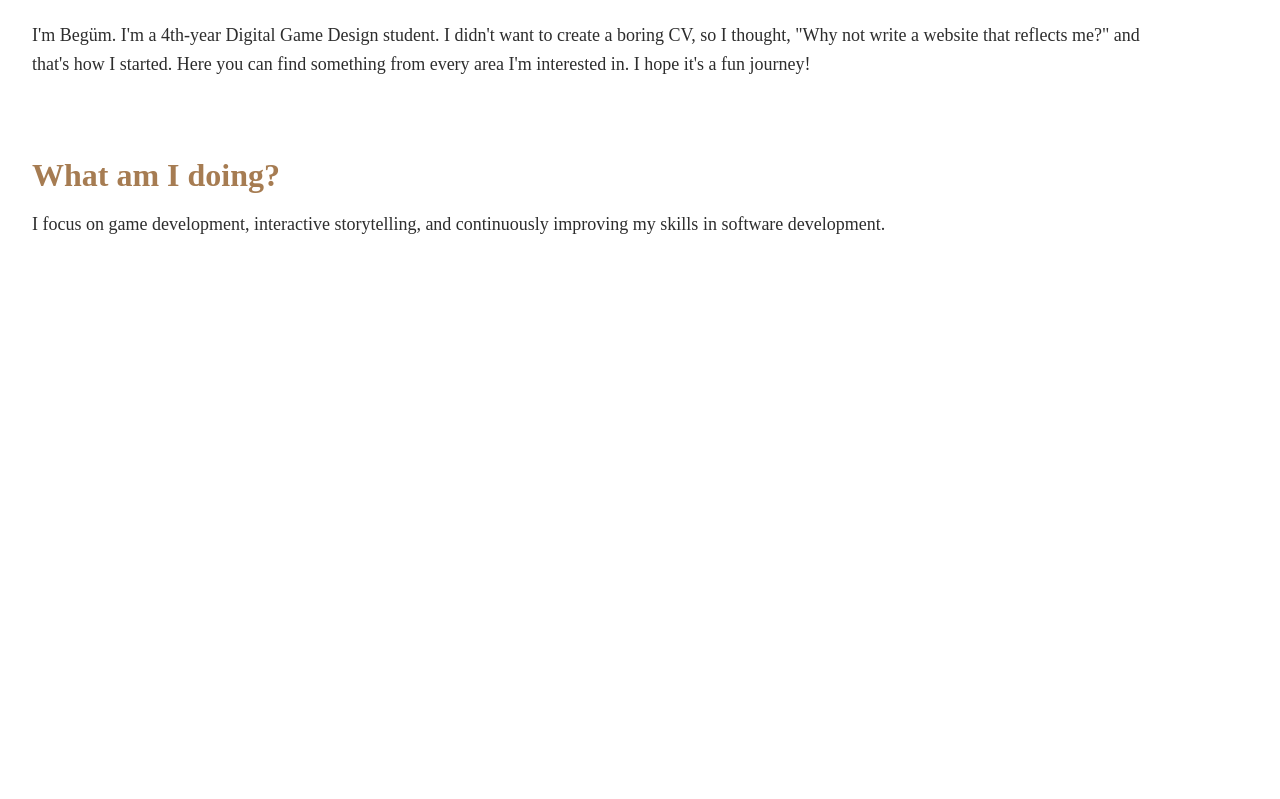
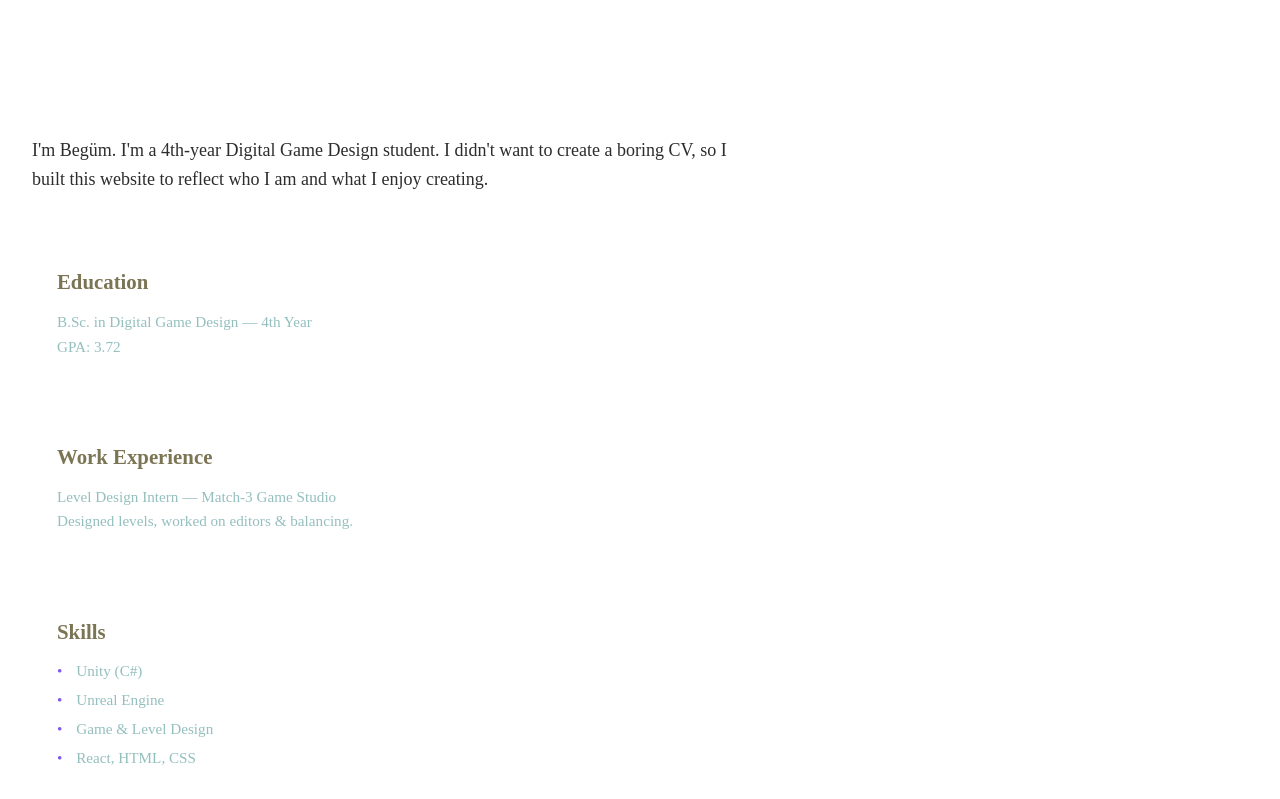
Before and after one commit to begumdonmez/my-portfolio, a React (Vite) app: page / in a window 1280 px wide. Shown: the part 261-1060 px from the top of the page. Before the commit the page ends 800 px from the top, so only its background shows below. Built offline with nearby package versions, Linux system fonts and the light colour scheme; a web font is replaced by a local one.

Commit message:
magic text

```diff
--- /dev/null
+++ b/src/components/MagicText.css
@@ -0,0 +1,30 @@
+.spell-text {
+    font-size: 2.5rem;
+    font-weight: 600;
+    margin-bottom: 24px;
+}
+
+.spell-text span {
+    display: inline-block;
+    opacity: 0;
+    transform: scale(0.5);
+    animation: spellReveal 0.6s forwards;
+    color: #F6AE2D;
+}
+
+@keyframes spellReveal {
+    0% {
+        opacity: 0;
+        transform: scale(0.3);
+        background: transparent;
+    }
+    60% {
+        opacity: 1;
+        transform: scale(1.3);
+        background: rgba(246, 174, 45, 0.35);
+    }
+    100% {
+        transform: scale(1);
+        background: transparent;
+    }
+}
--- /dev/null
+++ b/src/components/MagicText.jsx
@@ -0,0 +1,18 @@
+import "./MagicText.css";
+
+function MagicText({ text }) {
+    return (
+        <h2 className="spell-text">
+            {text.split("").map((char, index) => (
+                <span
+                    key={index}
+                    style={{ animationDelay: `${index * 0.05}s` }}
+                >
+                    {char === " " ? "\u00A0" : char}
+                </span>
+            ))}
+        </h2>
+    );
+}
+
+export default MagicText;
--- /dev/null
+++ b/src/components/WhatAmIDoing.css
@@ -0,0 +1,105 @@
+/* Genel bölüm */
+.home-section {
+    margin-top: 4rem;
+}
+
+/* Intro paragraf (üst açıklama) */
+.intro-text {
+    max-width: 700px;
+    margin-bottom: 3rem;
+    color: #94BFBE;
+    line-height: 1.6;
+    font-size: 1rem;
+}
+
+/* Alt başlık blokları (kartlar) */
+.doing-section {
+    margin-bottom: 2rem;
+    padding: 1.5rem;
+    border-radius: 12px;
+    background: rgba(255, 255, 255, 0.03);
+    border: 1px solid rgba(255, 255, 255, 0.08);
+
+    /* giriş animasyonu */
+    opacity: 0;
+    transform: translateY(20px);
+    animation: fadeUp 0.6s ease forwards;
+
+    transition: transform 0.3s ease, box-shadow 0.3s ease;
+}
+
+/* Kartlar sırayla gelsin */
+.doing-section:nth-child(3) { animation-delay: 0.1s; }
+.doing-section:nth-child(4) { animation-delay: 0.2s; }
+.doing-section:nth-child(5) { animation-delay: 0.3s; }
+.doing-section:nth-child(6) { animation-delay: 0.4s; }
+.doing-section:nth-child(7) { animation-delay: 0.5s; }
+
+@keyframes fadeUp {
+    to {
+        opacity: 1;
+        transform: translateY(0);
+    }
+}
+
+/* Hover efekti (magic glow) */
+.doing-section:hover {
+    transform: translateY(-6px);
+    box-shadow:
+            0 10px 30px rgba(0, 0, 0, 0.15),
+            0 0 20px rgba(127, 90, 240, 0.25);
+}
+
+/* Alt başlıklar (Education, Skills vs.) */
+.doing-section h2 {
+    margin-bottom: 0.8rem;
+    font-size: 1.3rem;
+    color: #7B7554;
+}
+
+/* Metinler */
+.doing-section p {
+    color: #94BFBE;
+    line-height: 1.6;
+    font-size: 0.95rem;
+}
+
+/* Skills listesi */
+.doing-section ul {
+    list-style: none;
+    padding: 0;
+    margin: 0;
+}
+
+.doing-section li {
+    margin-bottom: 0.4rem;
+    color: #94BFBE;
+    font-size: 0.95rem;
+    position: relative;
+    padding-left: 1.2rem;
+
+    transition: transform 0.2s ease, color 0.2s ease;
+}
+
+.doing-section li::before {
+    content: "•";
+    position: absolute;
+    left: 0;
+    color: #7f5af0;
+}
+
+.doing-section li:hover {
+    transform: translateX(6px);
+    color: #ffffff;
+}
+
+/* Responsive */
+@media (max-width: 768px) {
+    .doing-section {
+        padding: 1.2rem;
+    }
+
+    .doing-section h2 {
+        font-size: 1.15rem;
+    }
+}
--- /dev/null
+++ b/src/components/WhatAmIDoing.jsx
@@ -0,0 +1,56 @@
+import "./WhatAmIDoing.css";
+import MagicText from "./MagicText";
+
+function WhatAmIDoing() {
+    return (
+        <section className="home-section what-i-do">
+
+            <MagicText text="What am I doing?" />
+
+            <p className="intro-text">
+                I'm Begüm. I'm a 4th-year Digital Game Design student.
+                I didn't want to create a boring CV, so I built this website
+                to reflect who I am and what I enjoy creating.
+            </p>
+
+            <div className="doing-section">
+                <h2>Education</h2>
+                <p>
+                    B.Sc. in Digital Game Design — 4th Year<br />
+                    GPA: 3.72
+                </p>
+            </div>
+
+            <div className="doing-section">
+                <h2>Work Experience</h2>
+                <p>
+                    Level Design Intern — Match-3 Game Studio<br />
+                    Designed levels, worked on editors & balancing.
+                </p>
+            </div>
+
+            <div className="doing-section">
+                <h2>Skills</h2>
+                <ul>
+                    <li>Unity (C#)</li>
+                    <li>Unreal Engine</li>
+                    <li>Game & Level Design</li>
+                    <li>React, HTML, CSS</li>
+                </ul>
+            </div>
+
+            <div className="doing-section">
+                <h2>Volunteering</h2>
+                <p>Game jams & community-based projects.</p>
+            </div>
+
+            <div className="doing-section">
+                <h2>Honors & Awards</h2>
+                <p>Dean’s Honor List, Academic Excellence Award</p>
+            </div>
+
+        </section>
+    );
+}
+
+export default WhatAmIDoing;
--- a/src/pages/Home.css
+++ b/src/pages/Home.css
@@ -1,6 +1,6 @@
 .home {
     width: 100%;
-    padding-top: 10px;
+    padding-top: 60px;
 }
 
 .home-content {
--- a/src/pages/Home.jsx
+++ b/src/pages/Home.jsx
@@ -1,23 +1,22 @@
 import "./Home.css";
+import WhatAmIDoing from "../components/WhatAmIDoing";
 
 function Home() {
     return (
         <div className="home">
             <div className="home-content">
+
                 <section className="home-section">
                     <h1>Who am I?</h1>
                     <p>
-                        I'm Begüm. I'm a 4th-year Digital Game Design student. I didn't want to create a boring CV, so I thought, "Why not write a website that reflects me?" and that's how I started. Here you can find something from every area I'm interested in. I hope it's a fun journey!
+                        I'm Begüm. I'm a 4th-year Digital Game Design student.
+                        I didn't want to create a boring CV, so I built this website
+                        to reflect who I am and what I enjoy creating.
                     </p>
                 </section>
 
-                <section className="home-section">
-                    <h1>What am I doing?</h1>
-                    <p>
-                        I focus on game development, interactive storytelling, and
-                        continuously improving my skills in software development.
-                    </p>
-                </section>
+                <WhatAmIDoing />
+
             </div>
         </div>
     );
```
